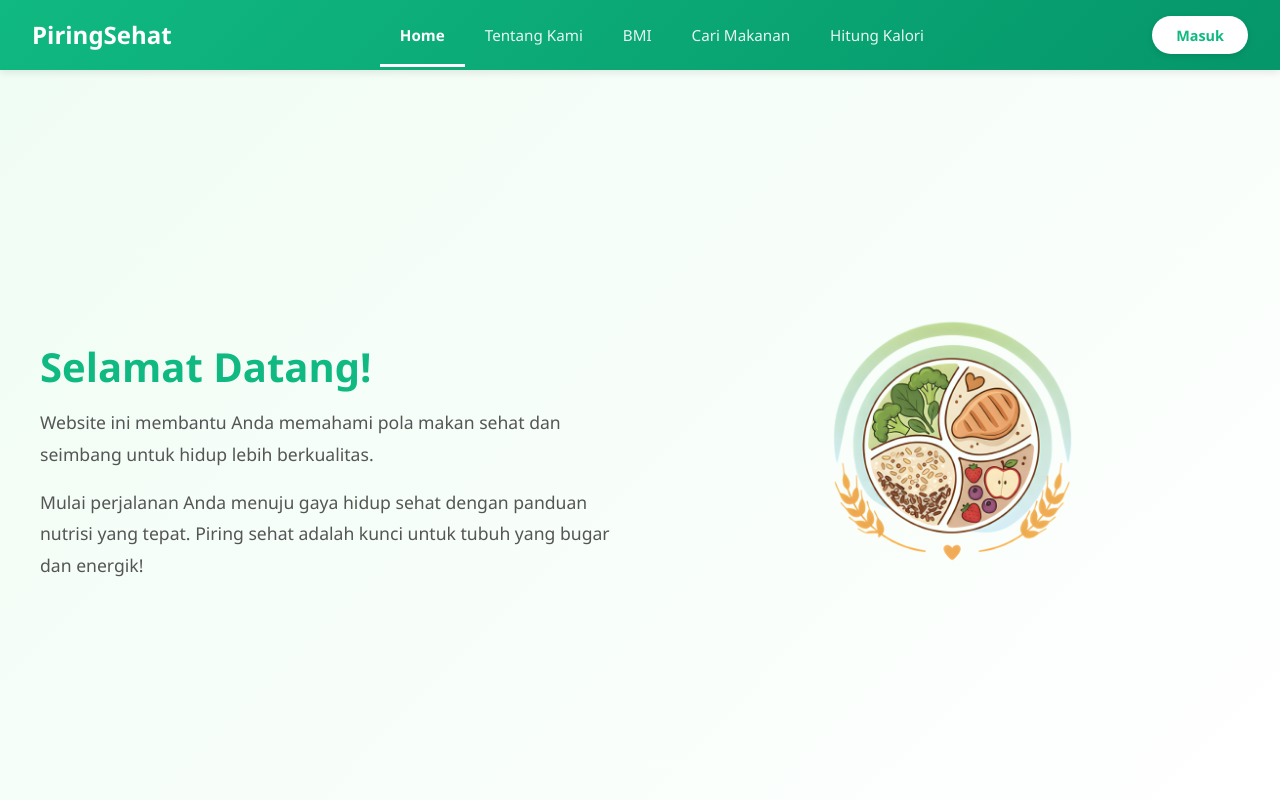
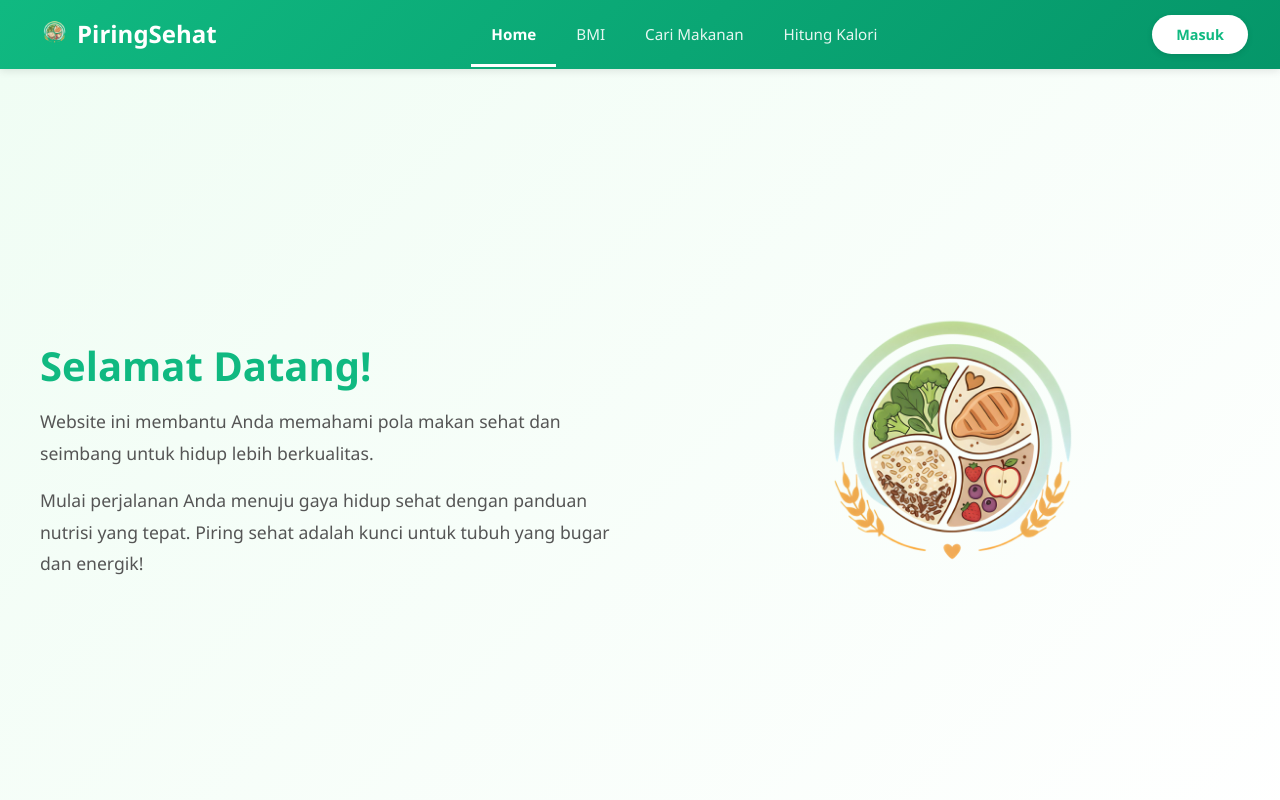
Before and after one commit to iyeppp/piring-sehat, a React (Vite) app: page / in a window 1280 px wide. Shown: the top 800 px of the page. Built offline with nearby package versions, Linux system fonts and the light colour scheme.

Commit message:
tambah logo dan hapus tentang kami(NavBar)

```diff
--- a/src/components/NavMenu.jsx
+++ b/src/components/NavMenu.jsx
@@ -4,7 +4,6 @@ import UserInfo from './UserInfo'
 function NavMenu({ isOpen, onClose, userEmail, onLogout, onOpenLogin, activeSection, isAuthenticated }) {
   const menuItems = [
     { href: '#home', label: 'Home', id: 'home' },
-    { href: '#tentang', label: 'Tentang Kami', id: 'tentang' },
     { href: '#bmi', label: 'BMI', id: 'bmi' },
     { href: '#cari', label: 'Cari Makanan', id: 'cari' },
     { href: '#hitung', label: 'Hitung Kalori', id: 'hitung' },
--- a/src/components/Navbar.css
+++ b/src/components/Navbar.css
@@ -1,4 +1,3 @@
-/* Navbar Styles */
 .navbar {
   background: linear-gradient(135deg, #10b981 0%, #059669 100%);
   box-shadow: 0 2px 8px rgba(0, 0, 0, 0.1);
@@ -17,28 +16,56 @@
   gap: 2rem;
 }
 
-/* Brand Logo */
 .navbar-brand {
   flex-shrink: 0;
+  display: flex;
+  align-items: center;
+  gap: 0rem;
+  cursor: pointer;
+  transition: transform 0.3s ease;
+  padding: 0.75rem 0;
+}
+
+.navbar-brand:hover {
+  transform: scale(1.05);
 }
 
 .brand-logo {
   color: white;
   font-size: 1.5rem;
   margin: 0;
-  padding: 1rem 0;
+  padding: 0;
+  font-weight: 600;
+}
+
+.brand-image {
+  height: 45px;
+  width: 45px;
+  border-radius: 50%;
+  object-fit: contain;
+  box-sizing: border-box;
+}
+
+.menu-overlay {
+  display: none;
+}
+
+.navbar-login-btn {
+  background-color: white;
+  color: #059669;
+  border: none;
+  padding: 0.6rem 1.2rem;
+  border-radius: 8px;
   font-weight: 600;
   cursor: pointer;
-  transition: transform 0.3s ease;
+  transition: all 0.3s ease;
+  font-size: 0.9rem;
 }
 
-.brand-logo:hover {
-  transform: scale(1.05);
-}
-
-/* Menu Overlay */
-.menu-overlay {
-  display: none;
+.navbar-login-btn:hover {
+  background-color: #f0fdf4;
+  transform: translateY(-2px);
+  box-shadow: 0 4px 12px rgba(16, 185, 129, 0.3);
 }
 
 @media (max-width: 768px) {
@@ -70,10 +97,21 @@
 
   .navbar-brand {
     flex: 1;
+    padding: 0.5rem 0;
+    gap: 0.4rem;
   }
 
   .brand-logo {
     font-size: 1.25rem;
-    padding: 0.5rem 0;
+    padding: 0;
+  }
+
+  .brand-image {
+    height: 35px;
+    width: 35px;
+  }
+
+  .navbar-login-btn {
+    display: none;
   }
 }
--- a/src/components/Navbar.jsx
+++ b/src/components/Navbar.jsx
@@ -3,6 +3,7 @@ import './Navbar.css'
 import HamburgerButton from './HamburgerButton'
 import NavMenu from './NavMenu'
 import UserInfo from './UserInfo'
+import logo from '../assets/new-logo.png'
 
 function Navbar({ userEmail, onLogout, onOpenLogin, isAuthenticated }) {
   const [isMenuOpen, setIsMenuOpen] = useState(false)
@@ -19,7 +20,7 @@ function Navbar({ userEmail, onLogout, onOpenLogin, isAuthenticated }) {
   useEffect(() => {
     const handleScroll = () => {
       const sections = ['home', 'tentang', 'bmi', 'cari', 'hitung']
-      const scrollPosition = window.scrollY + 100 // offset for navbar height
+      const scrollPosition = window.scrollY + 100
 
       for (const section of sections) {
         const element = document.getElementById(section)
@@ -34,29 +35,27 @@ function Navbar({ userEmail, onLogout, onOpenLogin, isAuthenticated }) {
     }
 
     window.addEventListener('scroll', handleScroll)
-    handleScroll() // Call once on mount
+    handleScroll()
 
     return () => window.removeEventListener('scroll', handleScroll)
   }, [])
 
   return (
     <>
-      {/* Overlay for mobile menu */}
       {isMenuOpen && (
         <div className="menu-overlay" onClick={closeMenu}></div>
       )}
 
-      {/* Navbar */}
       <nav className="navbar">
         <div className="navbar-container">
+
           <div className="navbar-brand">
+            <img src={logo} alt="PiringSehat Logo" className="brand-image" />
             <h1 className="brand-logo">PiringSehat</h1>
           </div>
 
-          {/* Hamburger Button */}
           <HamburgerButton isOpen={isMenuOpen} onClick={toggleMenu} />
 
-          {/* Navigation Menu */}
           <NavMenu
             isOpen={isMenuOpen}
             onClose={closeMenu}
@@ -67,7 +66,6 @@ function Navbar({ userEmail, onLogout, onOpenLogin, isAuthenticated }) {
             isAuthenticated={isAuthenticated}
           />
 
-          {/* User Info Desktop / Login Button */}
           {isAuthenticated && userEmail ? (
             <UserInfo userEmail={userEmail} onLogout={onLogout} isMobile={false} />
           ) : (
```
